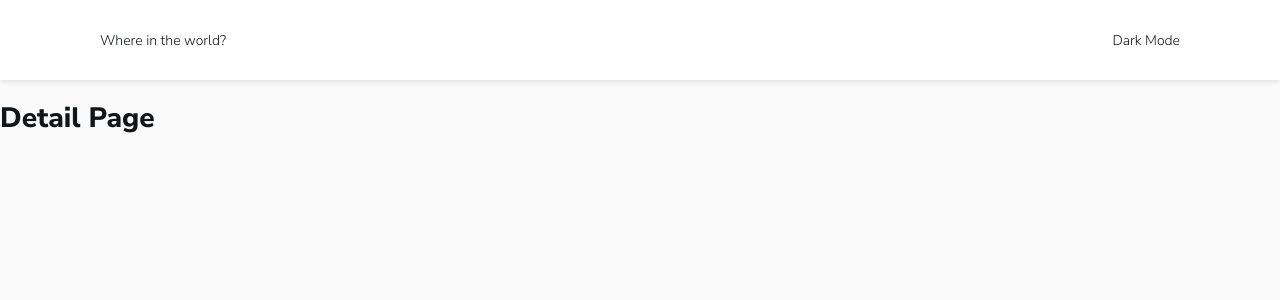
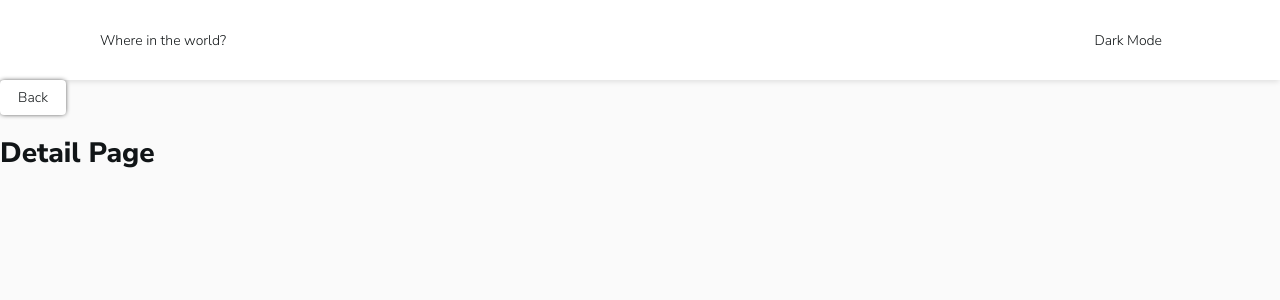
Before and after one commit to bojangles-m/countries-api-challenge, a Next.js app: page /detail in a window 1280 px wide. Shown: the top 300 px of the page. Built offline with nearby package versions, Linux system fonts and the light colour scheme.

Commit message:
feat: implemented button

```diff
--- /dev/null
+++ b/components/atoms/Button/Button.module.scss
@@ -0,0 +1,21 @@
+@import './styles/mixins.scss';
+
+.btn {
+  border: none;
+  font: inherit;
+  cursor: pointer;
+  outline: inherit;
+  display: inline-block;
+  padding: 8px 18px;
+  border-radius: 4px;
+  color: inherit;
+  background-color: var(--color-elements);
+  width: fit-content;
+  @include box-shadow();
+}
+
+.btn {
+  &.plain {
+    box-shadow: none;
+  }
+}
--- /dev/null
+++ b/components/atoms/Button/index.tsx
@@ -0,0 +1,56 @@
+import React from 'react';
+import cn from 'classnames';
+import { useRouter } from 'next/router';
+
+import styles from './Button.module.scss';
+
+export enum ButtonType {
+  PLAIN = 'plain',
+}
+
+export type Props = {
+  children: string | JSX.Element;
+  customClass?: string;
+  icon?: boolean;
+  type?: ButtonType;
+} & (
+  | {
+      to: string | (() => void);
+      onClick?: () => void;
+    }
+  | {
+      to?: string | (() => void);
+      onClick: () => void;
+    }
+);
+
+const Button = ({
+  children,
+  customClass,
+  icon,
+  onClick,
+  to,
+  type,
+}: Props): JSX.Element => {
+  const router = useRouter();
+
+  const handleClick = async () => {
+    if (typeof to === 'function') to();
+    if (to && typeof to === 'string') router.push(to);
+    if (onClick) onClick();
+  };
+
+  const classNames = cn(
+    styles.btn,
+    { [styles[type!]]: type, '--icon': icon },
+    customClass,
+  );
+
+  return (
+    <button type="button" className={classNames} onClick={handleClick}>
+      {children}
+    </button>
+  );
+};
+
+export default Button;
--- a/components/organisms/Header/Header.module.scss
+++ b/components/organisms/Header/Header.module.scss
@@ -1,3 +1,5 @@
+@import './styles/mixins.scss';
+
 .header {
   height: 80px;
   display: flex;
--- a/components/organisms/Header/index.tsx
+++ b/components/organisms/Header/index.tsx
@@ -1,15 +1,18 @@
 import React from 'react';
+import Button, { ButtonType } from '../../atoms/Button';
 import useThemeToggle from '../../../hooks/useThemeToggle';
 
 import styles from './Header.module.scss';
 
 export default function Main() {
-  const { toggleActiveTheme } = useThemeToggle();
+  const { isDarkTheme, toggleActiveTheme } = useThemeToggle();
 
   return (
     <header className={styles.header}>
       <div>Where in the world?</div>
-      <div onClick={toggleActiveTheme}>Dark Mode</div>
+      <Button type={ButtonType.PLAIN} onClick={toggleActiveTheme}>
+        {isDarkTheme ? 'Light Mode' : 'Dark Mode'}
+      </Button>
     </header>
   );
 }
--- /dev/null
+++ b/pages/[fid].tsx
@@ -0,0 +1,14 @@
+import { useRouter } from 'next/router';
+import MainLayout from '../components/layouts/Main';
+import Button from '../components/atoms/Button';
+
+export default function Detail() {
+  const router = useRouter();
+  console.log(router.query);
+  return (
+    <MainLayout>
+      <Button to={router.back}>Back</Button>
+      <h1>Detail Page</h1>
+    </MainLayout>
+  );
+}
--- a/pages/detail.tsx
+++ /dev/null
@@ -1,9 +0,0 @@
-import MainLayout from '../components/layouts/Main';
-
-export default function Detail() {
-  return (
-    <MainLayout>
-      <h1>Detail Page</h1>
-    </MainLayout>
-  );
-}
--- /dev/null
+++ b/styles/mixins.scss
@@ -0,0 +1,3 @@
+@mixin box-shadow($color: rgba(0, 0, 0, 0.91)) {
+  box-shadow: 0px 0px 5px -1px #{$color};
+}
```
